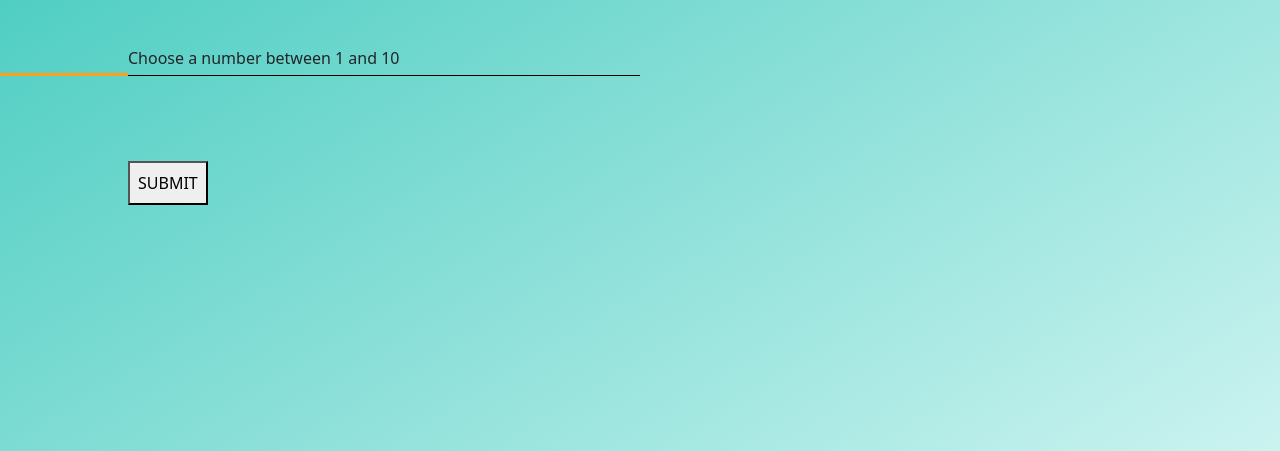
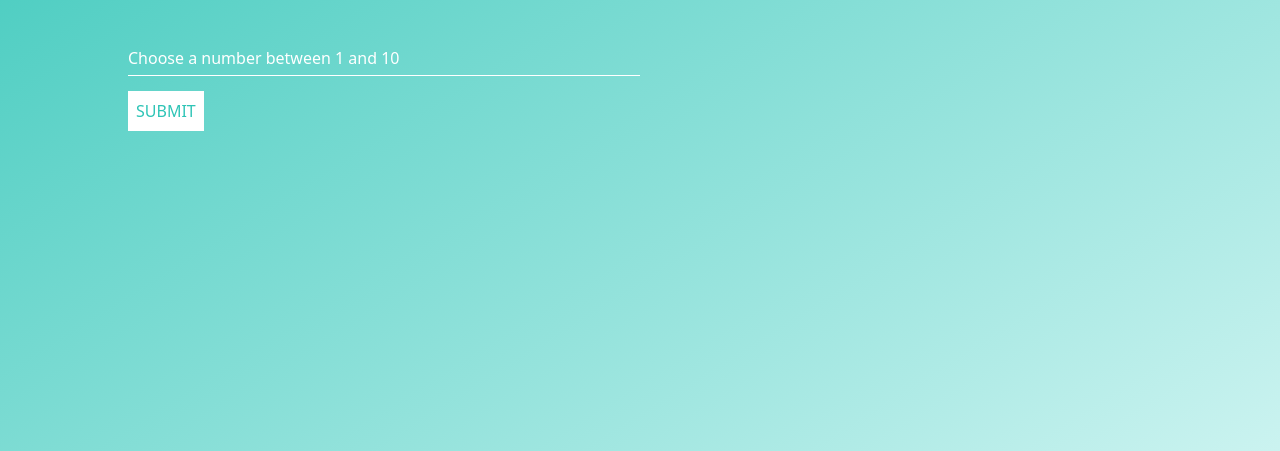
Before and after one commit to giuliarappo/guess-the-number, a plain HTML site: page index.html in a window 1280 px wide. Both pictures are taken after a click on the button "START!". Shown: the part 349-800 px from the top of the page. Drawn offline with nearby package versions, Linux system fonts and the light colour scheme.

Commit message:
animation

```diff
--- a/style.css
+++ b/style.css
@@ -26,6 +26,16 @@ h1 {
     color: white;
 }
 
+input {
+    -webkit-appearance: textfield;
+       -moz-appearance: textfield;
+            appearance: textfield;
+  }
+  input::-webkit-inner-spin-button,
+  input::-webkit-outer-spin-button {
+    -webkit-appearance: none;
+  }
+
 #start-button {
     margin: auto;
     background-color: white;
@@ -37,7 +47,21 @@ h1 {
     z-index: 2;
 }
 
-#start-button:hover {
+#submit, #restart {
+    margin-top: 10px;
+    background-color: white;
+    color: #2EC4B6;
+    cursor: pointer;
+    transition: all .2s ease-in-out;
+    border: none;
+    z-index: 2;
+}
+
+#restart {
+    display: none;
+}
+
+#start-button:hover, #submit:hover, #restart:hover {
     background-color: #FF9F1C;
     color: white;
 }
@@ -60,9 +84,11 @@ form {
     display: flex;
     flex-direction: column;
     gap: 20px;
+    overflow: hidden;
 }
 
 form input {
+    color: white;
     padding-top: 60px;
     position: absolute;
     bottom: 10px;
@@ -71,6 +97,7 @@ form input {
     height: 100%;
     background-color: transparent;
     border: none;
+    outline: none;
 }
 
 form label {
@@ -80,7 +107,7 @@ form label {
     width: 100%;
     height: 100%;
     pointer-events: none;
-    border-bottom: 1px solid black;
+    border-bottom: 1px solid white;
 }
 
 form label::after {
@@ -91,20 +118,30 @@ form label::after {
     width: 100%;
     height: 100%;
     border-bottom: 3px solid #FF9F1C;
-   transform: translatex(-100%);
+    transform: translatex(-100%);
+    transition: all 0.3s ease;
 
 }
 
-#submit {
-    margin-top: 80px;
-}
+
 
 #choose-number-label {
     position: absolute;
     bottom: 5px;
+    color: white;
+    transition: all 0.3s ease;
 }
 
-input:focus + .label {
-    background-color: red;
+input:focus + .label #choose-number-label, input:valid + .label #choose-number-label {
+    transform: translateY(-150%);
+    font-size: 14px;
+    font-weight: 600;
 
 }
+
+input:focus + .label::after, input:valid + .label::after {
+    transform: translate(0%);
+    font-size: 14px;
+    font-weight: 600;
+
+}
```
